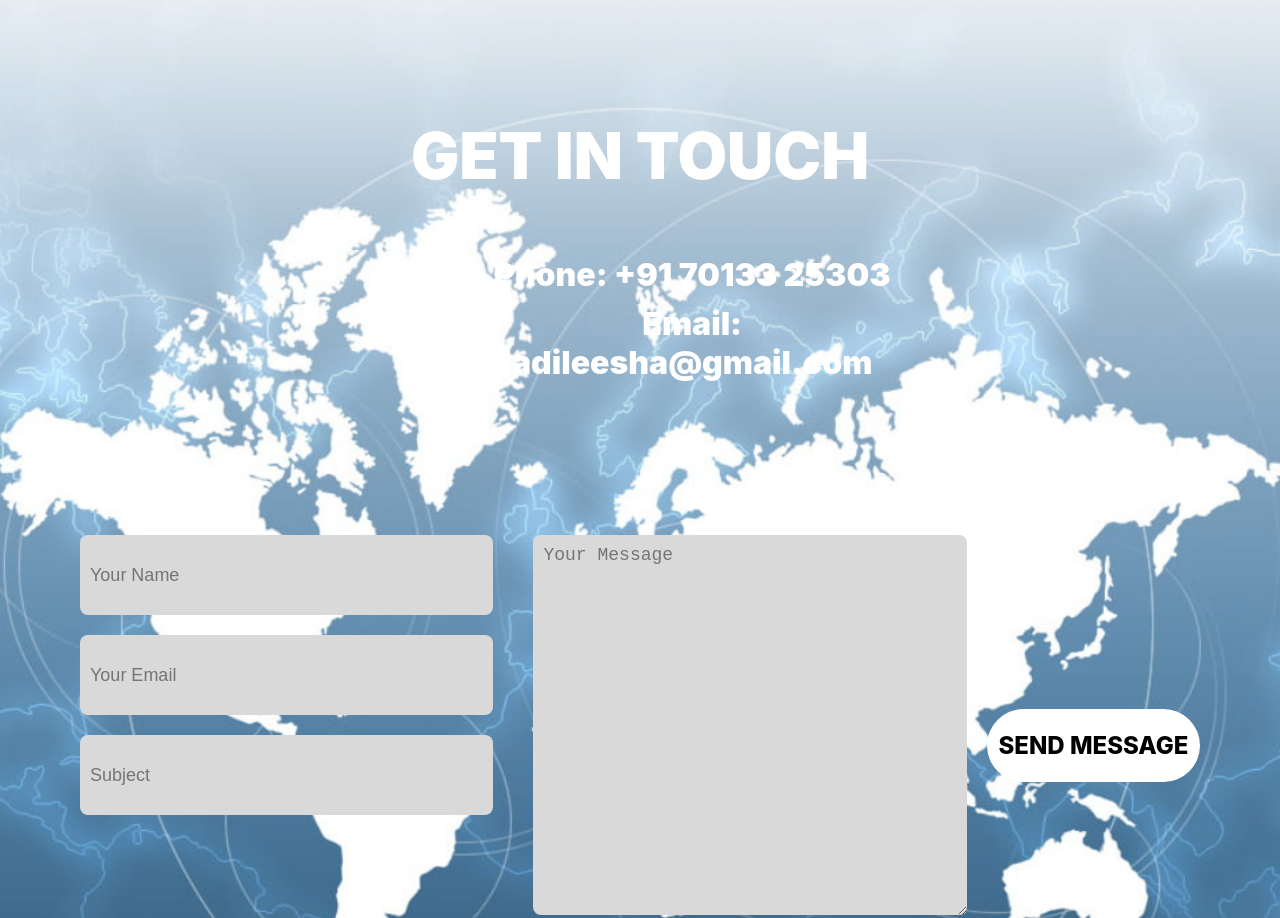
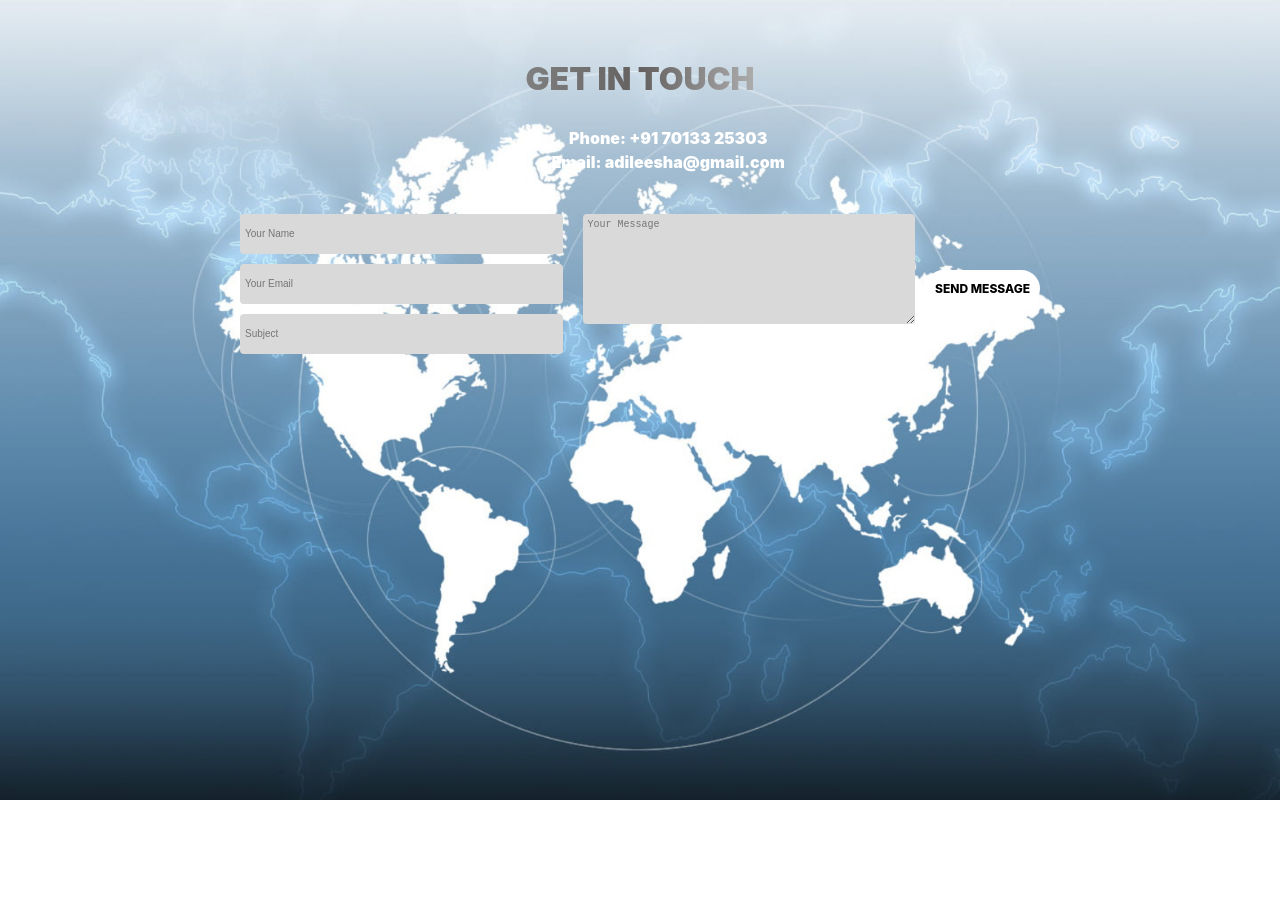
Before and after one commit to Dileesha8/caterpillar_code-champs, a plain HTML site: page getintouch.html in a window 1280 px wide. Shown: the top 918 px of the page. After the commit the page ends 800 px from the top, so only its background shows below. Drawn offline with Linux system fonts and the light colour scheme.

Commit message:
Update getintouch.css

```diff
--- a/getintouch.css
+++ b/getintouch.css
@@ -2,19 +2,24 @@ body {
     margin: 0;
     padding: 0;
     font-family: 'Inter', sans-serif;
+    font-size: 12px; /* Smaller base font size */
     display: flex;
     justify-content: center;
     align-items: center;
+    height: 100vh; /* Ensures the body takes up the full height of the viewport */
+    overflow: hidden; /* Prevents scrolling */
   }
 
   .contact-section {
     display: flex;
     flex-direction: column;
     position: relative;
-    min-height: 1088px;
+    height: 100vh; /* Ensures the section takes up the full height of the viewport */
     width: 100%;
     align-items: center;
-    padding: 64px 80px;
+    padding: 32px 40px; /* Adjusted padding */
+    box-sizing: border-box; /* Ensures padding is included in the height calculation */
+    overflow: hidden; /* Prevents scrolling within the section */
   }
 
   .background-image {
@@ -32,22 +37,22 @@ body {
 
   .section-title {
     position: relative;
-    color: #fff;
+    background: linear-gradient(to right, gray, rgb(100, 96, 96), rgb(173, 172, 172));-webkit-text-fill-color: transparent; -webkit-background-clip: text;
     text-align: center;
-    font: 900 64px 'Inter', sans-serif;
-    margin-bottom: 40px;
+    font: 900 32px 'Inter', sans-serif; /* Smaller font size */
+    margin-bottom: 20px; /* Adjusted margin */
   }
 
   .contact-info {
     position: relative;
-    width: 547px;
+    width: 300px; /* Adjusted width */
     max-width: 100%;
-    margin-bottom: 40px;
+    margin-bottom: 20px; /* Adjusted margin */
   }
 
   .contact-info-wrapper {
     display: flex;
-    gap: 20px;
+    gap: 10px; /* Adjusted gap */
   }
 
   .icon-wrapper {
@@ -63,71 +68,65 @@ body {
     display: flex;
     flex-direction: column;
     align-items: center;
-    margin-top: 16px;
+    margin-top: 8px; /* Adjusted margin */
     color: #fff;
     text-align: center;
-    font: 900 32px Inter, sans-serif;
+    font: 900 16px 'Inter', sans-serif; /* Smaller font size */
   }
 
   .phone-number,
   .email-address {
-    margin: 5px 0;
+    margin: 2px 0; /* Adjusted margin */
   }
 
   .form-container {
     position: relative;
     display: flex;
-    justify-content: space-between; /* Distribute space between left and right */
-    margin-top: 108px;
+    justify-content: space-between;
+    margin-top: 20px; /* Adjusted margin */
     width: 100%;
-    max-width: 1612px;
-    gap: 40px; /* Increased space between left and right columns */
+    max-width: 800px; /* Adjusted width */
+    gap: 20px; /* Adjusted gap */
   }
 
-  .form-left {
-    display: flex;
-    flex-direction: column;
-    width: 48%; /* Adjust width for the left column */
-    gap: 20px; /* Space between the input fields */
-  }
-
+  .form-left,
   .form-right {
     display: flex;
     flex-direction: column;
-    width: 48%; /* Adjust width for the right column */
-    gap: 20px; /* Space between the input fields */
+    width: 48%; /* Adjusted width */
+    gap: 10px; /* Adjusted gap */
   }
 
   .form-input,
   .form-subject {
     background-color: #d9d9d9;
-    height: 60px;
-    padding: 10px;
-    font-size: 18px;
-    border-radius: 8px;
+    height: 30px; /* Adjusted height */
+    padding: 5px; /* Adjusted padding */
+    font-size: 10px; /* Smaller font size */
+    border-radius: 4px; /* Adjusted border radius */
     border: none;
   }
 
   .form-textarea {
     background-color: #d9d9d9;
     width: 100%;
-    height: 360px; /* Adjusted height to match the height of three input fields */
-    padding: 10px;
-    font-size: 18px;
-    border-radius: 8px;
+    height: 100px; /* Adjusted height */
+    padding: 5px; /* Adjusted padding */
+    font-size: 10px; /* Smaller font size */
+    border-radius: 4px; /* Adjusted border radius */
     border: none;
   }
 
   .submit-button {
-    width: 271px;
-    border-radius: 40px;
+    width: 135px; /* Adjusted width */
+    border-radius: 20px; /* Adjusted border radius */
     background-color: #fff;
-    margin-top: 40px;
-    min-height: 61px;
+    margin-top: 10px; /* Adjusted margin */
+    min-height: 30px; /* Adjusted height */
     color: #000;
     text-align: center;
-    padding: 22px 10px;
-    font: 800 24px 'Inter', sans-serif;
+    padding: 11px 5px; /* Adjusted padding */
+    font: 800 12px 'Inter', sans-serif; /* Smaller font size */
     border: none;
     cursor: pointer;
     align-self: center;
@@ -152,11 +151,11 @@ body {
   @media (max-width: 991px) {
     .contact-section {
       max-width: 100%;
-      padding: 0 20px;
+      padding: 0 10px; /* Adjusted padding */
     }
 
     .section-title {
-      font-size: 40px;
+      font-size: 20px; /* Adjusted font size */
     }
 
     .contact-info-wrapper {
@@ -170,20 +169,11 @@ body {
       align-items: stretch;
     }
 
-    .form-left{
-        width:100%;
-    }
-    .form-right {
-      width: 90%;
-
-    }
-
-    .visually-hidden
-    {
-        margin-top:300px;
+    .form-left, .form-right {
+      width: 100%;
     }
 
     .submit-button {
-      margin-bottom: 400px;
+      margin-bottom: 200px; /* Adjusted margin */
     }
   }
```
